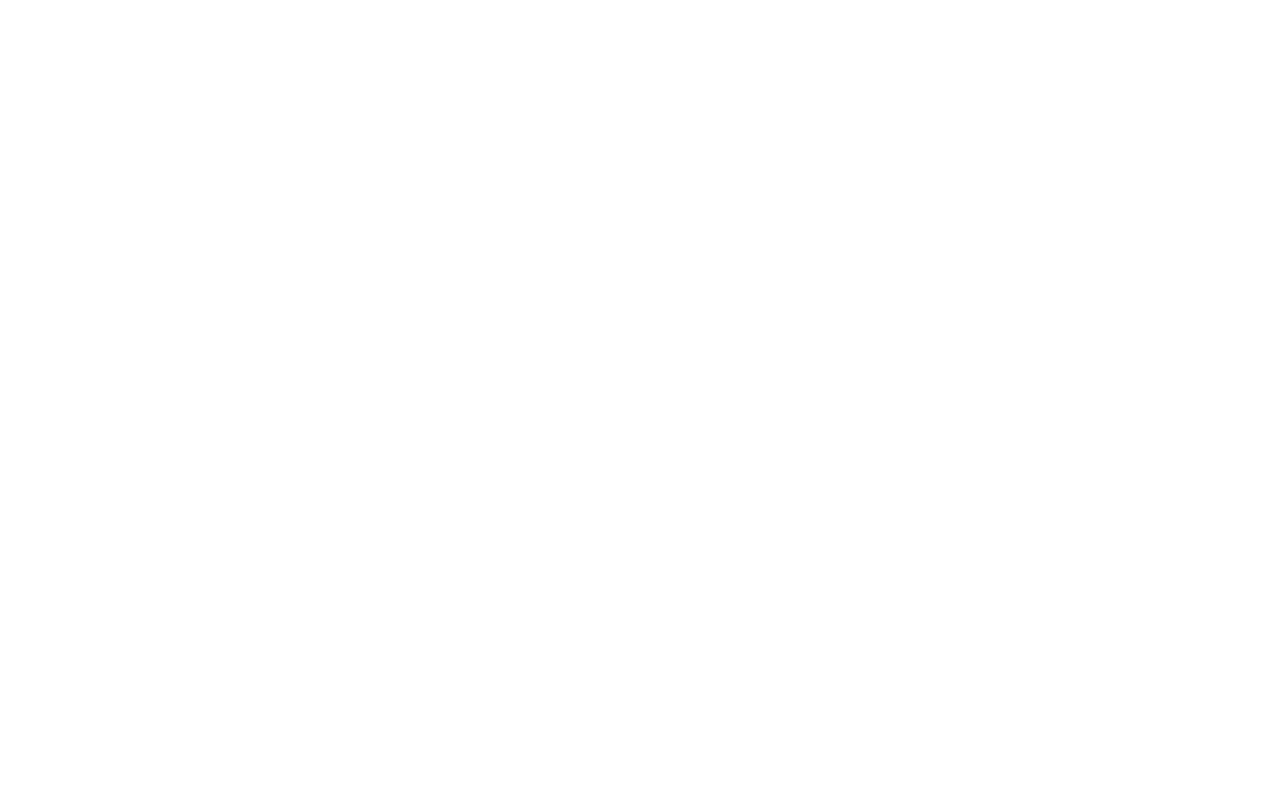
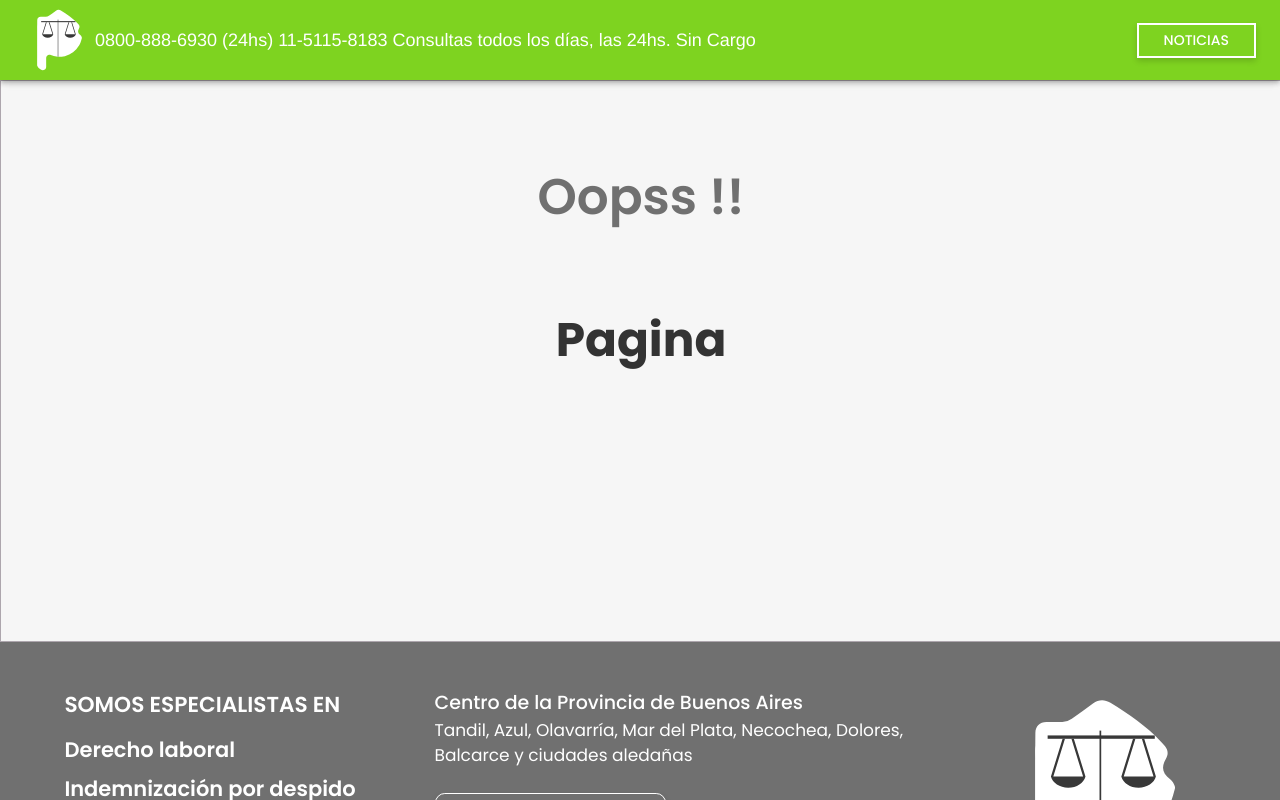
Before and after one commit to roperrott/abogados-landing, a React (Create React App) app: page /noticias/noticias in a window 1280 px wide. Before the commit this address had no page. Shown: the top 800 px of the page. Built offline with nearby package versions, Linux system fonts and the light colour scheme.

Commit message:
not found page first implementation

```diff
--- a/src/App.js
+++ b/src/App.js
@@ -5,6 +5,7 @@
 } from 'react-router-dom';
 import { Banner } from './components';
 import { Home } from './pages/home';
+import { NotFound } from './pages/notFound';
 
 function App() {
   return (
@@ -12,6 +13,7 @@
       <Routes>
         <Route exact path="/" element={<Home />} />
         <Route exact path="noticias" element={<Banner />} />
+        <Route exact path="/*" element={<NotFound />} />
       </Routes>
     </Router>
 
--- /dev/null
+++ b/src/pages/notFound/components/NotFoundContent/index.css
@@ -0,0 +1,5 @@
+.not-found-container{
+    width: 100%;
+    height: 70vh;
+    border: solid 1px #ADA6AD;
+}
--- /dev/null
+++ b/src/pages/notFound/components/NotFoundContent/index.js
@@ -0,0 +1,11 @@
+import { Box, Typography } from '@mui/material';
+import './index.css';
+
+export function NotFoundContent() {
+  return (
+    <Box className="not-found-container">
+      <Typography variant="h2" color="#707070" sx={{ pt: '86px', textAlign: 'center' }}>Oopss !!</Typography>
+      <Typography variant="h3" color="secondary" sx={{ pt: '86px', mb: '17px', textAlign: 'center' }}>Pagina </Typography>
+    </Box>
+  );
+}
--- /dev/null
+++ b/src/pages/notFound/index.js
@@ -0,0 +1,15 @@
+import { Box } from '@mui/material';
+import {
+  Header, Footer,
+} from '../../components';
+import { NotFoundContent } from './components/NotFoundContent';
+
+export function NotFound() {
+  return (
+    <Box sx={{ backgroundColor: 'background.default' }}>
+      <Header />
+      <NotFoundContent />
+      <Footer />
+    </Box>
+  );
+}
```
Also changed, not shown: src/assets/not-found.jpg (added).
